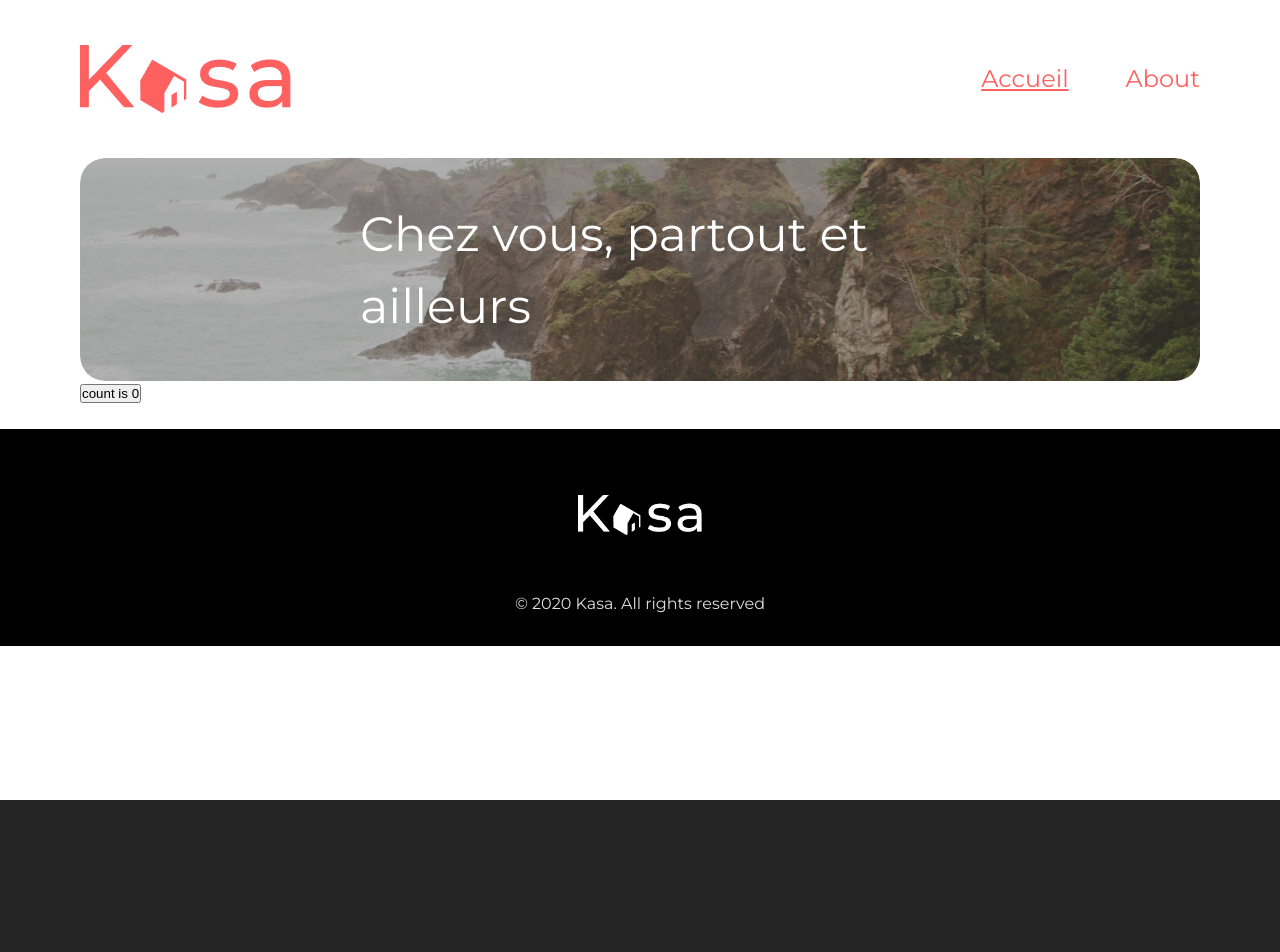
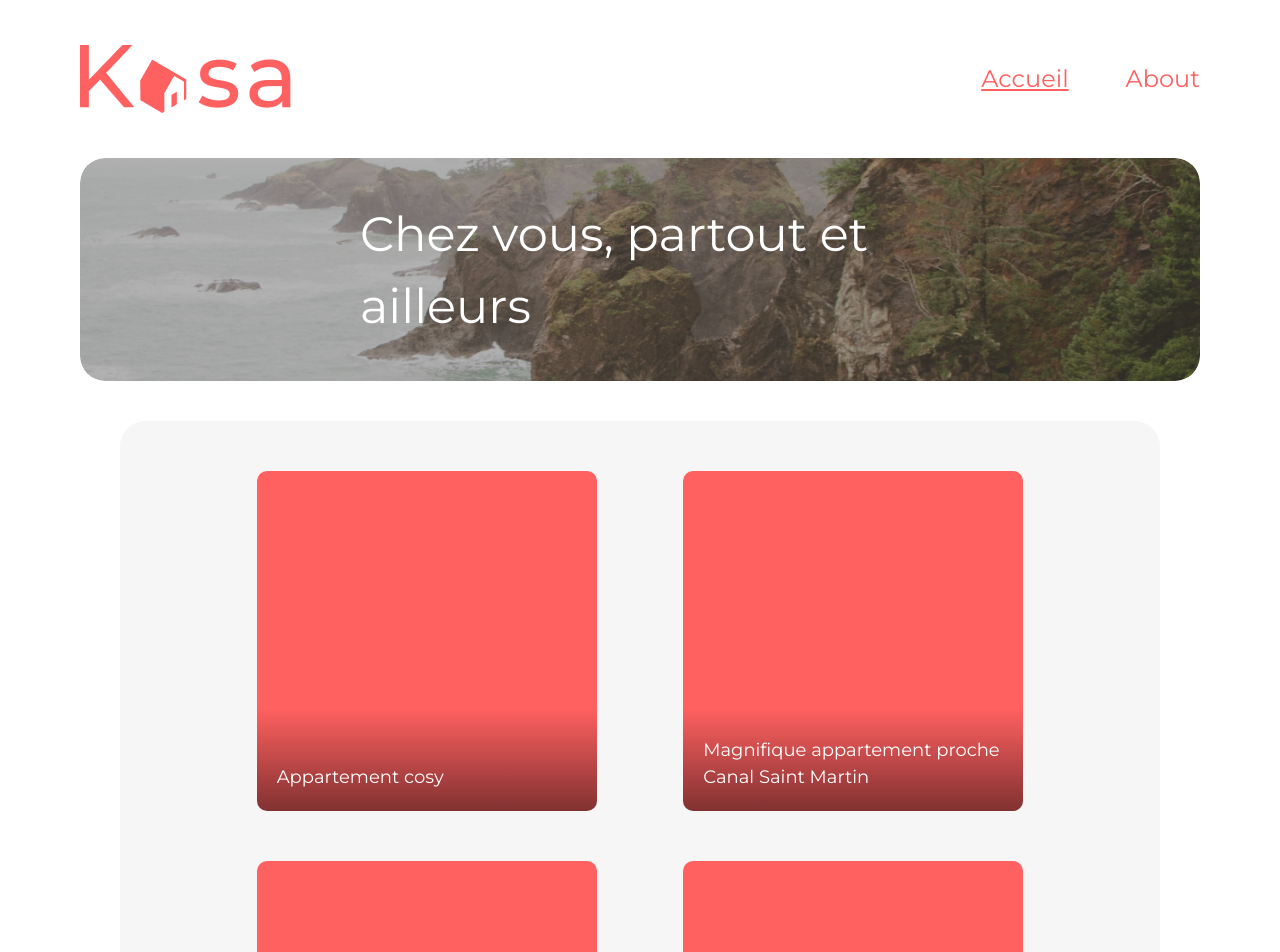
Before and after one commit to Romainbocquet/Kasa, a React (Vite) app: page / in a window 1280 px wide. Shown: the top 952 px of the page. Before the commit the page ends 800 px from the top, so only its background shows below. Built offline with nearby package versions, Linux system fonts and the light colour scheme.

Commit message:
logement list

```diff
--- a/src/Routes/Root.jsx
+++ b/src/Routes/Root.jsx
@@ -3,6 +3,7 @@ import Home from '../pages/Home';
 import About from '../pages/About';
 import Header from '../components/Header';
 import Footer from '../components/Footer';
+import Accommodation from '../pages/Accommodation';
 
 const Root = () => {
   return (
@@ -11,6 +12,7 @@ const Root = () => {
       <Routes>
         <Route path="/" element={<Home />} />
         <Route path="/about" element={<About />} />
+        <Route path="/accommodation/:id" element={<Accommodation />} />
       </Routes>
       <Footer />
     </Router>
--- /dev/null
+++ b/src/components/Logement.jsx
@@ -0,0 +1,18 @@
+import '../styles/Logement.scss';
+import PropTypes from 'prop-types';
+import { Link } from 'react-router-dom';
+
+function Logement({ id, title }) {
+  return (
+    <Link to={`/accommodation/${id}`} className="logement-box">
+      <h3>{title}</h3>
+    </Link>
+  );
+}
+
+Logement.propTypes = {
+  id: PropTypes.string.isRequired,
+  title: PropTypes.string.isRequired,
+};
+
+export default Logement;
--- /dev/null
+++ b/src/components/Logements.jsx
@@ -0,0 +1,19 @@
+import '../styles/Logement.scss';
+import logementsData from '../../data/logements.json';
+import Logement from '../components/Logement';
+
+function Logements() {
+  return (
+    <div className='logements'>
+      {logementsData.map((logement) => (
+        <Logement key={logement.id} title={logement.title} id={logement.id} />
+      ))}
+    </div>
+  );
+}
+
+
+
+
+
+export default Logements;
--- a/src/pages/Accommodation.jsx
+++ b/src/pages/Accommodation.jsx
@@ -1,14 +1,20 @@
-// import { useState } from 'react'
-import '../styles/Accommodation.scss';
+import { useParams } from 'react-router-dom';
+import logementsData from '../../data/logements.json';
 
 function Accommodation() {
-  // const [count, setCount] = useState(0)
+  const { id } = useParams();
+
+  const logement = logementsData.find((logement) => logement.id === id);
+
+  if (!logement) {
+    return <div>Logement non trouvé</div>;
+  }
 
   return (
-      <div className='accommodation'>
-        Page logement
-      </div>
-  )
+    <div className='logement-detail'>
+      {logement.title}
+    </div>
+  );
 }
 
-export default Accommodation
+export default Accommodation;
--- a/src/pages/Home.jsx
+++ b/src/pages/Home.jsx
@@ -1,17 +1,14 @@
-import { useState } from 'react'
 import '../styles/Home.scss';
 import Banner from '../components/Banner';
+import Logements from '../components/Logements';
+
 
 function Home() {
-  const [count, setCount] = useState(0)
 
   return (
       <div className='home'>
         <Banner />
-        <button onClick={() => setCount((count) => count + 1)}>
-          count is {count}
-        </button>
-        <div className="app">Hello, this is the home page!</div>
+        <Logements />
       </div>
   )
 }
--- a/src/styles/Accommodation.scss
+++ b/src/styles/Accommodation.scss
@@ -1,5 +1,3 @@
-$primary-color: #3498db;
-
-.accommodation {
-  background-color: $primary-color;
+.logement-detail {
+  color: black;
 }
--- /dev/null
+++ b/src/styles/Logement.scss
@@ -0,0 +1,27 @@
+.logements {
+  display: flex;
+  flex-wrap: wrap;
+  border-radius: 25px;
+  padding: 50px;
+  margin: 40px;
+  background: #F6F6F6;
+  justify-content: space-evenly;
+
+  .logement-box {
+    height: 340px;
+    width: 340px;
+    border-radius: 10px;
+    background: linear-gradient(180deg, #FF6060 70%, #813131 100%);
+    margin-bottom: 50px;
+    padding: 20px;
+    display: flex;
+    align-items: end;
+    text-decoration: none;
+
+    h3 {
+      color: #FFF;
+      font-size: 18px;
+      font-weight: 500;
+    }
+  }
+}
```
